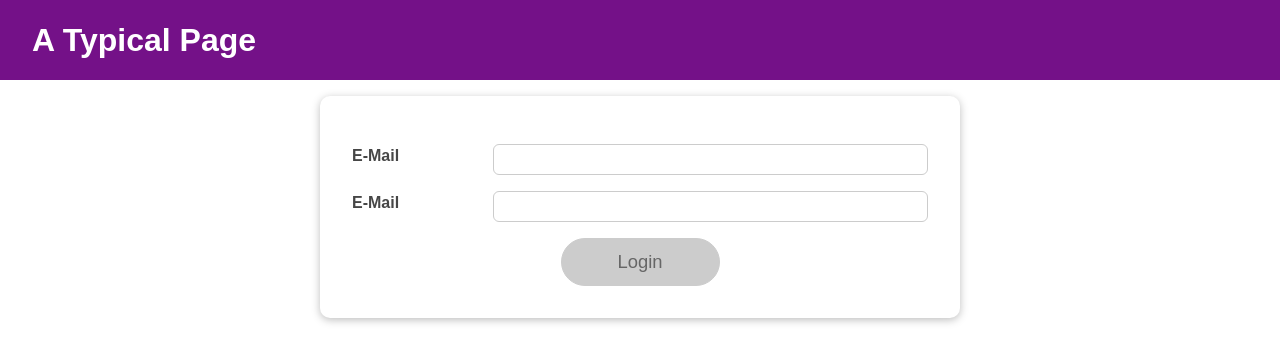
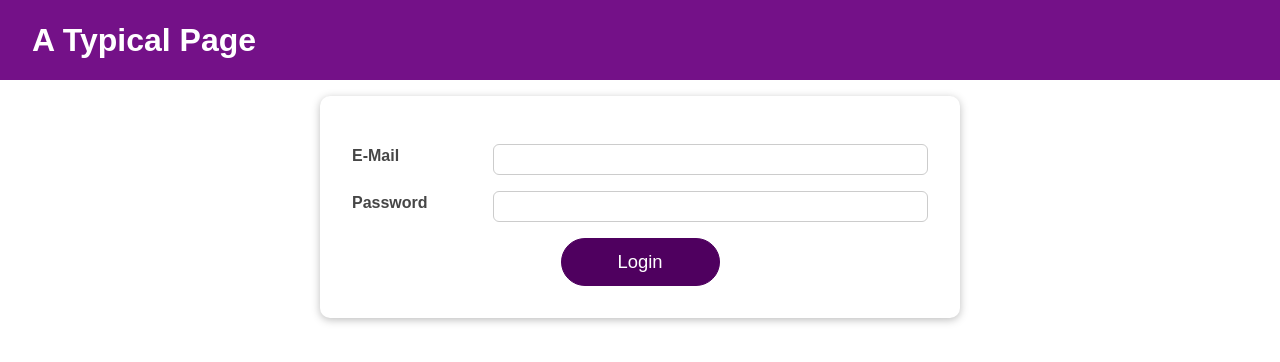
Before and after one commit to Vikashsirvi/Login-page, a React (Create React App) app: page / in a window 1280 px wide. Shown: the top 362 px of the page. Built offline with nearby package versions, Linux system fonts and the light colour scheme.

Commit message:
Forward_Ref

```diff
--- a/src/components/Login/Login.js
+++ b/src/components/Login/Login.js
@@ -5,6 +5,7 @@ import classes from "./Login.module.css";
 import Button from "../UI/Button/Button";
 import AuthContext from "../../store/auth-context";
 import Input from "../UI/Input/Input";
+import { useRef } from "react";
 
 const emailReducer = (state, action) => {
   if (action.type === "USER_INPUT") {
@@ -75,15 +76,25 @@ const Login = (props) => {
     dispatchPassword({ type: "INPUT_BLUR" });
   };
 
+  const emailInputRef = useRef();
+  const passwordInputRef = useRef();
+
   const submitHandler = (event) => {
     event.preventDefault();
-    authctx.onLogin(emailState.value, passwordState.value);
+    if (formIsValid) {
+      authctx.onLogin(emailState.value, passwordState.value);
+    } else if (!emailIsValid) {
+      emailInputRef.current.focus();
+    } else {
+      passwordInputRef.current.focus();
+    }
   };
 
   return (
     <Card className={classes.login}>
       <form onSubmit={submitHandler}>
         <Input
+          ref={emailInputRef}
           id="email"
           label="E-Mail"
           type="email"
@@ -93,6 +104,7 @@ const Login = (props) => {
           onBlur={validateEmailHandler}
         />
         <Input
+          ref={passwordInputRef}
           id="password"
           label="Password"
           type="password"
@@ -102,7 +114,7 @@ const Login = (props) => {
           onBlur={validatePasswordHandler}
         />
         <div className={classes.actions}>
-          <Button type="submit" className={classes.btn} disabled={!formIsValid}>
+          <Button type="submit" className={classes.btn}>
             Login
           </Button>
         </div>
--- a/src/components/UI/Input/Input.js
+++ b/src/components/UI/Input/Input.js
@@ -1,14 +1,28 @@
+import React, { useRef, useImperativeHandle } from "react";
 import styles from "./Input.module.css";
 
-const Input = (props) => {
+const Input = React.forwardRef((props, ref) => {
+  const inputRef = useRef();
+
+  const activate = () => {
+    inputRef.current.focus();
+  };
+
+  useImperativeHandle(ref, () => {
+    return {
+      focus: activate,
+    };
+  });
+
   return (
     <div
       className={`${styles.control} ${
         props.isValid === false ? styles.invalid : ""
       }`}
     >
-      <label htmlFor="props.id">E-Mail</label>
+      <label htmlFor="props.id">{props.label}</label>
       <input
+        ref={inputRef}
         type="props.type"
         id="props.id"
         value={props.value}
@@ -17,6 +31,6 @@ const Input = (props) => {
       />
     </div>
   );
-};
+});
 
 export default Input;
```
Also changed, not shown: 1 other file (tests, documents, lock files or other folders).
